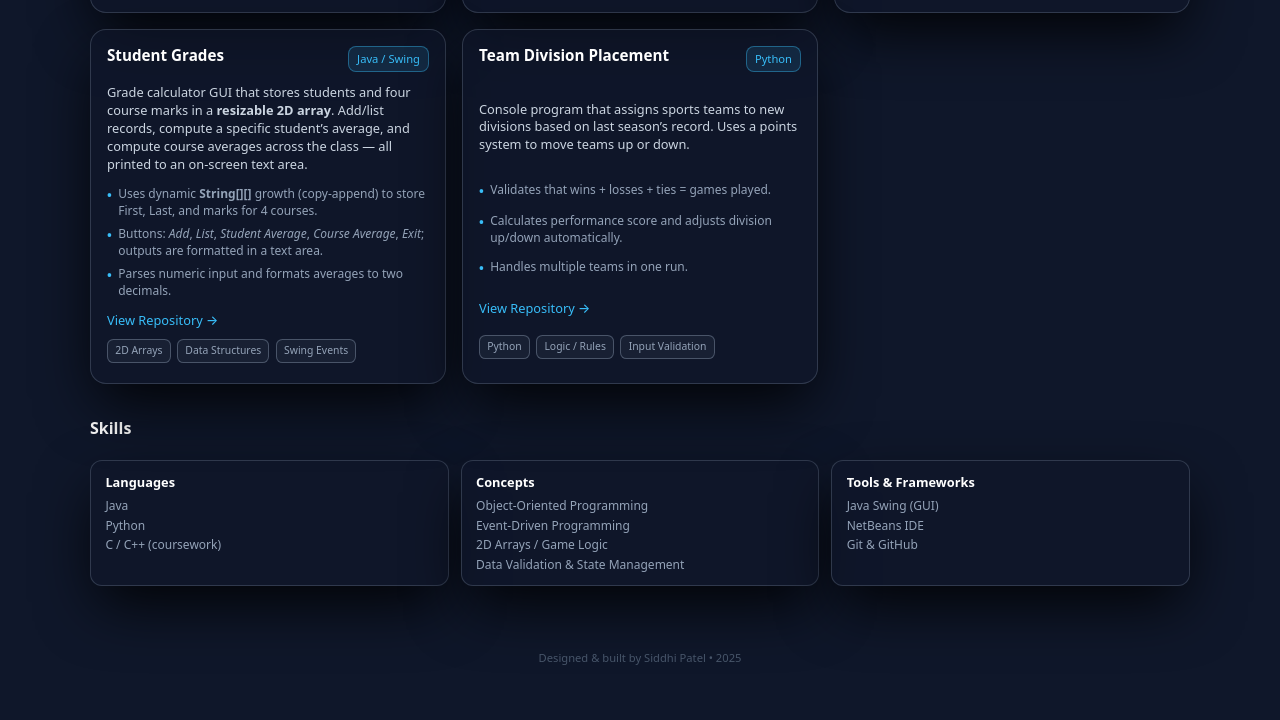
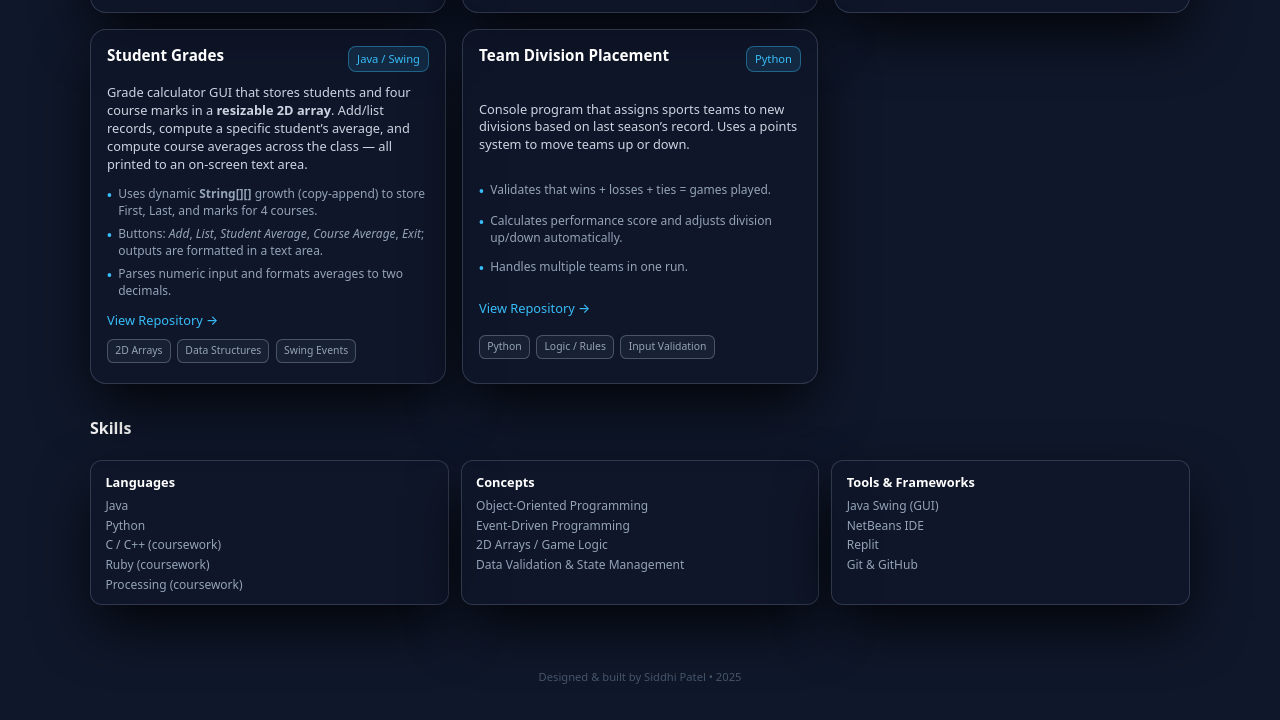
Before and after one commit to siddhipatel911/siddhipatel911.github.io, a plain HTML site: page index.html in a window 1280 px wide. Shown: the part 661-1381 px from the top of the page. Drawn offline with Linux system fonts and the light colour scheme.

Commit message:
Update index.html

```diff
--- a/index.html
+++ b/index.html
@@ -475,6 +475,8 @@
             <li>Java</li>
             <li>Python</li>
             <li>C / C++ (coursework)</li>
+            <li>Ruby (coursework)</li>
+            <li>Processing (coursework)</li>
           </ul>
         </div>
 
@@ -493,6 +495,7 @@
           <ul>
             <li>Java Swing (GUI)</li>
             <li>NetBeans IDE</li>
+            <li>Replit</li>
             <li>Git & GitHub</li>
           </ul>
         </div>
```
